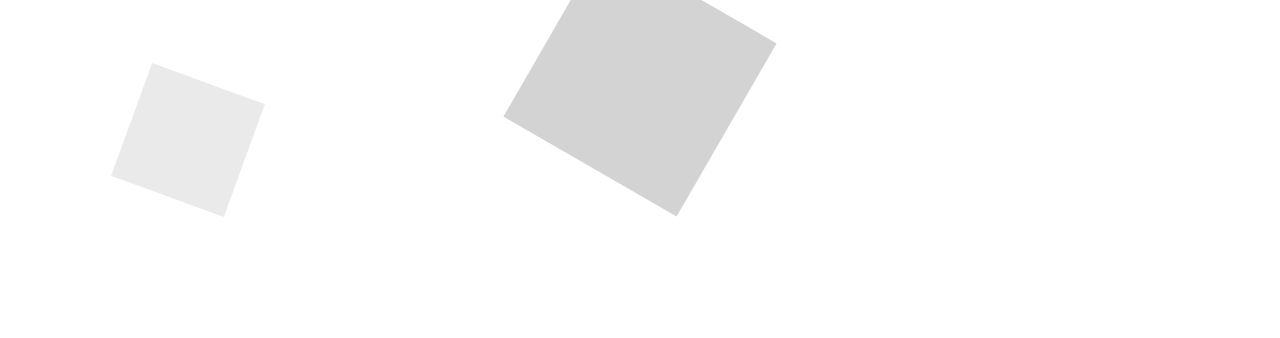
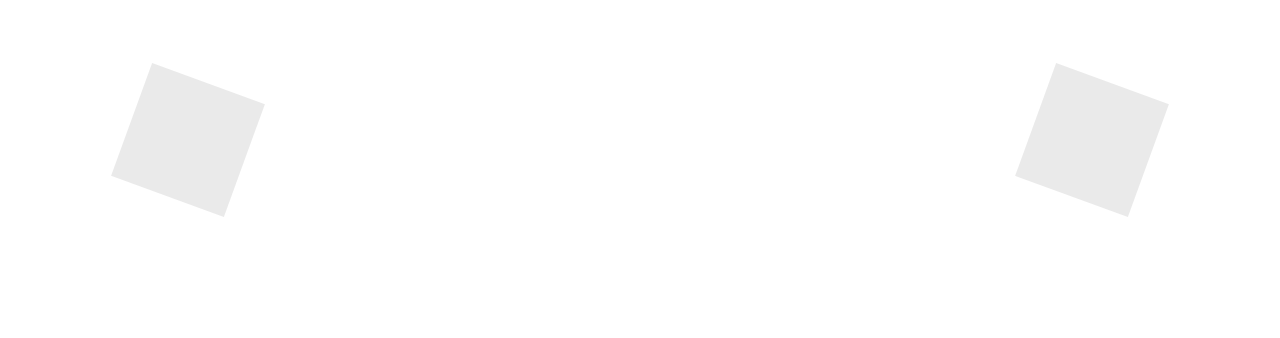
Before and after one commit to WitchaponPim/my-website, a plain HTML site: page index.html in a window 1280 px wide. Shown: the top 338 px of the page. Drawn offline with Linux system fonts and the light colour scheme.

Commit message:
Update index.html

```diff
--- a/index.html
+++ b/index.html
@@ -109,7 +109,7 @@
             <div class="shape circle" style="top: 70%; left: 5%;"></div>
             <div class="shape square" style="top: 10%; left: 10%;"></div>
             <div class="shape circle" style="top: 70%; right: 5%;"></div>
-            <div class="diamond" style="top: 10%; right: 10%;"></div>
+            <div class="shape square" style="top: 10%; right: 10%;"></div>
         </div>
         <div>
             <h1>Is your idea of self-care truly yours?</h1>
```
